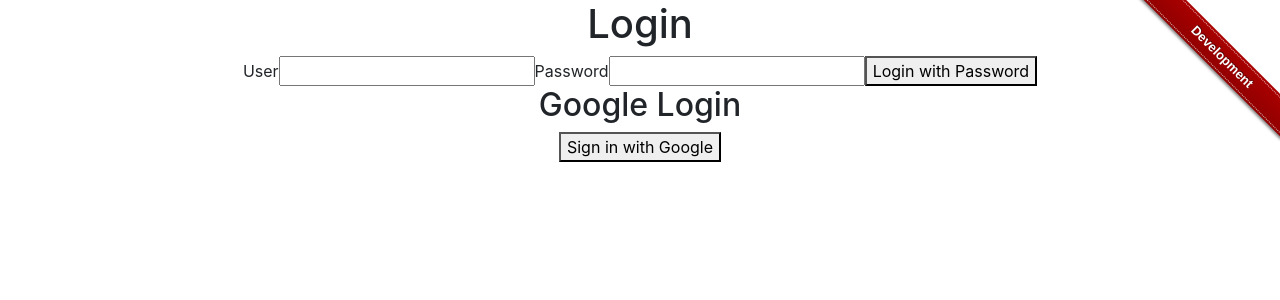
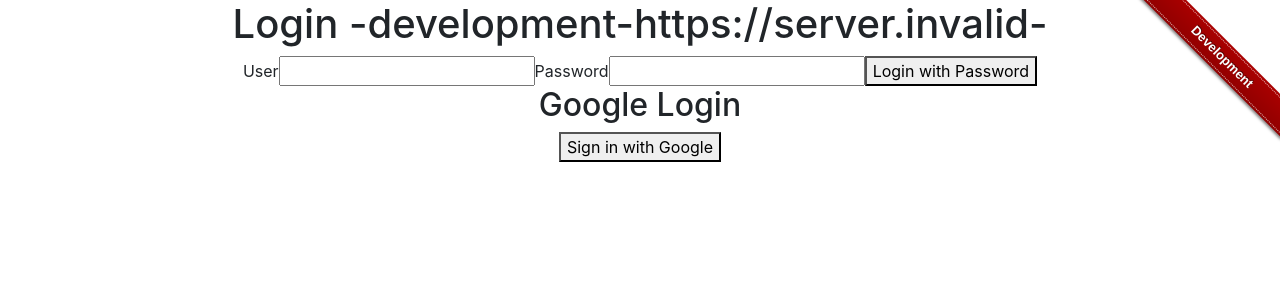
Before and after one commit to rayjlim/miniblog, a React (Create React App) app in the folder frontend/: page /login in a window 1280 px wide. Shown: the top 300 px of the page. Built offline with nearby package versions, Linux system fonts and the light colour scheme; no server answers.

Commit message:
wip: refactor auth middleware, pasword login

```diff
--- a/frontend/src/views/LoginPassword.jsx
+++ b/frontend/src/views/LoginPassword.jsx
@@ -1,7 +1,8 @@
-import React, { useState, useRef, useEffect } from 'react';
+// import React, { useState, useRef, useEffect } from 'react';
+import React, { useState, useRef } from 'react';
 import { useNavigate } from 'react-router-dom';
 import { ToastContainer, toast } from 'react-toastify';
-import { googleLogout, useGoogleLogin } from '@react-oauth/google';
+// import { googleLogout, useGoogleLogin } from '@react-oauth/google';
 import 'react-toastify/dist/ReactToastify.css';
 
 import { REST_ENDPOINT, STORAGE_KEY } from '../constants';
@@ -10,13 +11,13 @@ const LoginPassword = () => {
   const navigate = useNavigate();
   const username = useRef();
   const password = useRef();
-  const [user, setUser] = useState(null);
+  // const [user, setUser] = useState(null);
   const [profile, setProfile] = useState(null);
 
-  const login = useGoogleLogin({
-    onSuccess: codeResponse => setUser(codeResponse),
-    onError: error => console.log('Login Failed:', error),
-  });
+  // const login = useGoogleLogin({
+  //   onSuccess: codeResponse => setUser(codeResponse),
+  //   onError: error => console.log('Login Failed:', error),
+  // });
 
   // TODO: convert to customHook
   const checkLogin = async ({ formUser = '', formPass = '', id = '' }) => {
@@ -76,34 +77,41 @@ const LoginPassword = () => {
 
   const logOut = () => {
     window.localStorage.removeItem(STORAGE_KEY);
-    googleLogout();
+    // googleLogout();
     setProfile(null);
   };
 
-  useEffect(
-    async () => {
-      if (user) {
-        try {
-          const response = await fetch(`https://www.googleapis.com/oauth2/v1/userinfo?access_token=${user.access_token}`);
-          const results = await response.json();
-          console.log(results);
-          setProfile(results);
-          if (user.access_token) {
-            doLogin(results.id);
-          }
-          // create security backend that takes an ID
-          // encrypt .env files
-        } catch (err) {
-          console.error(err);
-        }
-      }
-    },
-    [user],
-  );
+  // useEffect(
+  //   async () => {
+  //     if (user) {
+  //       try {
+  //         const response = await fetch(`https://www.googleapis.com/oauth2/v1/userinfo?access_token=${user.access_token}`);
+  //         const results = await response.json();
+  //         console.log(results);
+  //         setProfile(results);
+  //         if (user.access_token) {
+  //           doLogin(results.id);
+  //         }
+  //         // create security backend that takes an ID
+  //         // encrypt .env files
+  //       } catch (err) {
+  //         console.error(err);
+  //       }
+  //     }
+  //   },
+  //   [user],
+  // );
   return (
     <div className="App">
       <ToastContainer />
-      <h1>Login</h1>
+      <h1>
+        Login
+        -
+        {process.env.NODE_ENV}
+        -
+        {REST_ENDPOINT}
+        -
+      </h1>
       <span>User</span>
       <input type="text" ref={username} />
       <span>Password</span>
@@ -130,7 +138,8 @@ const LoginPassword = () => {
             <button onClick={logOut} type="button">Log out</button>
           </div>
         ) : (
-          <button onClick={() => login()} type="button">Sign in with Google</button>
+          // <button onClick={() => login()} type="button">Sign in with Google</button>
+          <button onClick={() => console.log('google login')} type="button">Sign in with Google</button>
         )}
       </div>
     </div>
```
Also changed, not shown: 1 other file (tests, documents, lock files or other folders).
